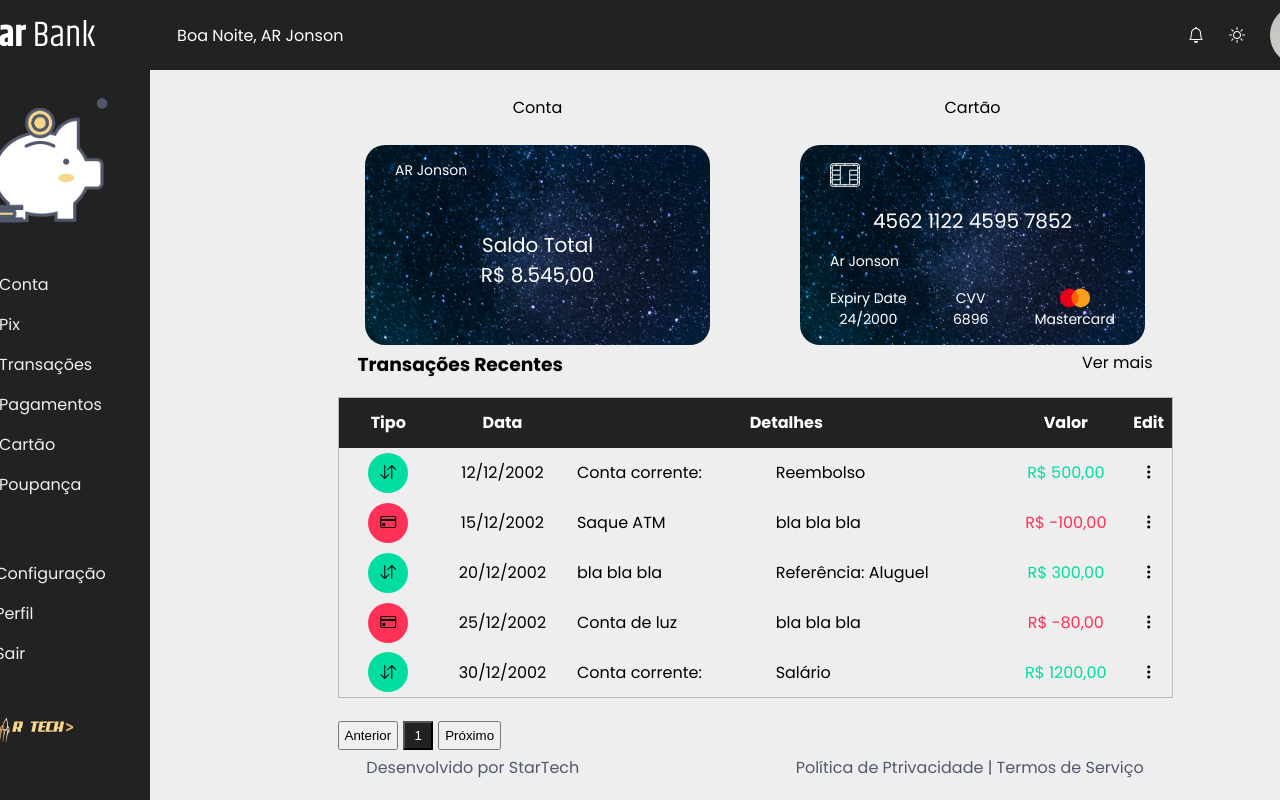
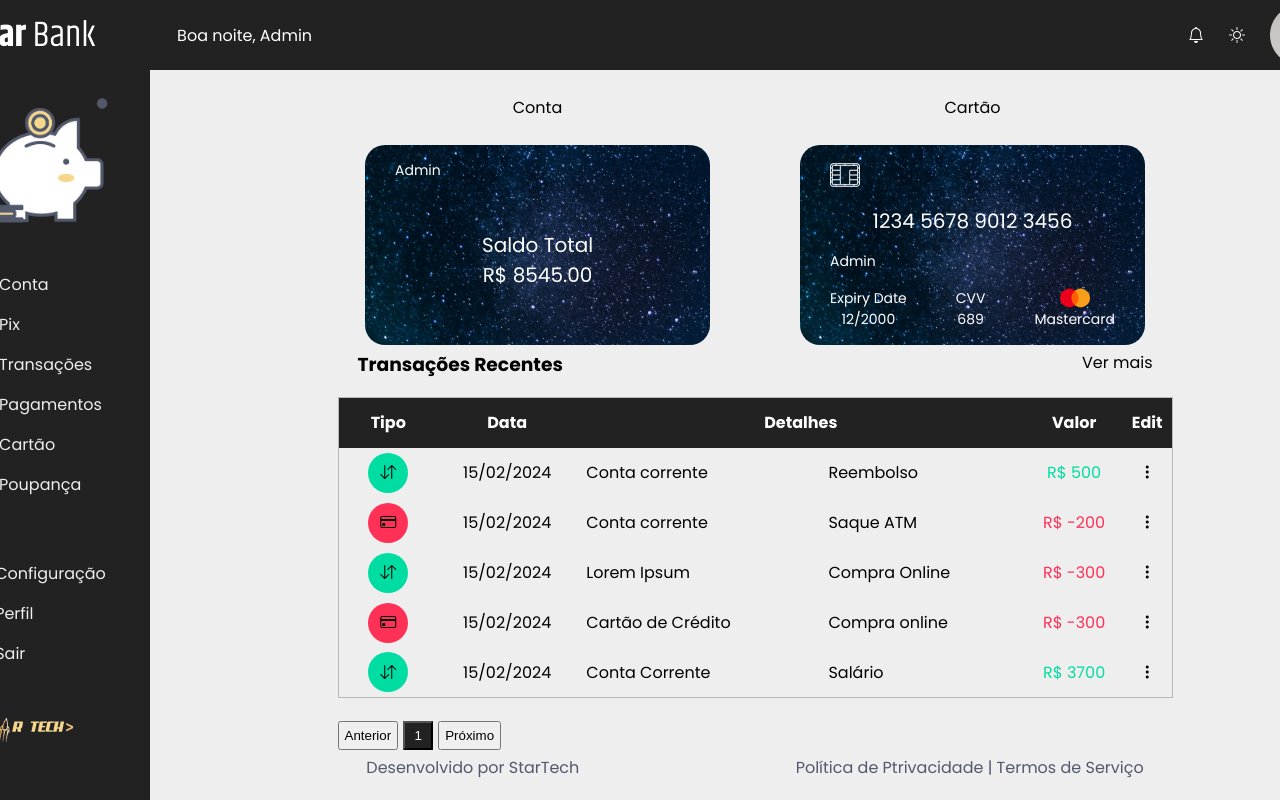
Before and after one commit to marina-barbosa/starbank-backend-v1, an Angular app: page / in a window 1280 px wide. Shown: the top 800 px of the page. Built offline with nearby package versions, Linux system fonts and the light colour scheme.

Commit message:
feat: TS home

```diff
--- a/src/app/dashboard/home/home.component.html
+++ b/src/app/dashboard/home/home.component.html
@@ -4,11 +4,11 @@
   <div class="top-container">
     <div class="logo"><span>Star</span> Bank</div>
     <div class="top-right">
-      <div class="saudacao">Boa Noite, AR Jonson</div>
+      <div class="saudacao">{{cumprimento}}, {{user.name}}</div>
       <div class="top-botoes">
         <i class="bi bi-bell"></i>
         <i class="bi bi-sun"></i>
-        <img src="../../../assets/perfil.png" alt="" srcset="">
+        <img src="{{user.avatar}}" alt="" srcset="">
       </div>
     </div>
   </div>
@@ -37,10 +37,10 @@
         <div class="card">
           <p>Conta</p>
           <div class="conta">
-            <div>AR Jonson</div>
+            <div>{{user.name}}</div>
             <div>
               <p>Saldo Total</p>
-              <p>R$ 8.545,00</p>
+              <p>R$ {{(user.saldoTotal/100).toFixed(2)}}</p>
             </div>
           </div>
         </div>
@@ -48,20 +48,20 @@
           <p>Cartão</p>
           <div class="credito">
             <div><img src="../../../assets/credit-card-chip.svg" alt="" srcset=""></div>
-            <div>4562 1122 4595 7852</div>
-            <div>Ar Jonson</div>
+            <div>{{user.cartao.numero}}</div>
+            <div>{{user.name}}</div>
             <div>
               <span>
                 <p>Expiry Date</p>
-                <p>24/2000</p>
+                <p>{{user.cartao.validade}}</p>
               </span>
               <span>
                 <p>CVV</p>
-                <p>6896</p>
+                <p>{{user.cartao.cvv}}</p>
               </span>
               <span>
                 <img src="../../../assets/mastercard-byicon54.svg" alt="" srcset="">
-                <p>Mastercard</p>
+                <p>{{user.cartao.tipo}}</p>
               </span>
             </div>
           </div>
@@ -84,54 +84,16 @@
               </tr>
             </thead>
             <tbody>
-              <tr>
+              <tr *ngFor="let transacao of user.transacoes">
                 <td>
-                  <div><i class="bi bi-arrow-down-up"></i></div>
+                  <div *ngIf="transacao.tipo === 'entrada'"><i class="bi bi-arrow-down-up"></i></div>
+                  <div *ngIf="transacao.tipo === 'saída'"><i class="bi bi-credit-card"></i></div>
                 </td>
-                <td>12/12/2002</td>
-                <td>Conta corrente:</td>
-                <td>Reembolso</td>
-                <td>R$ 500,00</td>
-                <td><i class="bi bi-three-dots-vertical"></i></td>
-              </tr>
-              <tr>
-                <td>
-                  <div><i class="bi bi-credit-card"></i></div>
-                </td>
-                <td>15/12/2002</td>
-                <td>Saque ATM</td>
-                <td>bla bla bla</td>
-                <td>R$ -100,00</td>
-                <td><i class="bi bi-three-dots-vertical"></i></td>
-              </tr>
-              <tr>
-                <td>
-                  <div><i class="bi bi-arrow-down-up"></i></div>
-                </td>
-                <td>20/12/2002</td>
-                <td>bla bla bla</td>
-                <td>Referência: Aluguel</td>
-                <td>R$ 300,00</td>
-                <td><i class="bi bi-three-dots-vertical"></i></td>
-              </tr>
-              <tr>
-                <td>
-                  <div><i class="bi bi-credit-card"></i></div>
-                </td>
-                <td>25/12/2002</td>
-                <td>Conta de luz</td>
-                <td>bla bla bla</td>
-                <td>R$ -80,00</td>
-                <td><i class="bi bi-three-dots-vertical"></i></td>
-              </tr>
-              <tr>
-                <td>
-                  <div><i class="bi bi-arrow-down-up"></i></div>
-                </td>
-                <td>30/12/2002</td>
-                <td>Conta corrente:</td>
-                <td>Salário</td>
-                <td>R$ 1200,00</td>
+                <td>{{ transacao.data | date:'dd/MM/yyyy' }}</td>
+                <td>{{ transacao.detalhes[0] }}</td>
+                <td>{{ transacao.detalhes[1] }}</td>
+                <td [ngStyle]="{'color': transacao.valor >= 0 ? 'var(--verde)' : 'var(--vermelho)'}">R$ {{ transacao.valor }}</td>
+
                 <td><i class="bi bi-three-dots-vertical"></i></td>
               </tr>
             </tbody>
--- a/src/app/dashboard/home/home.component.ts
+++ b/src/app/dashboard/home/home.component.ts
@@ -1,12 +1,100 @@
+import { CommonModule } from '@angular/common';
 import { Component } from '@angular/core';
 
 @Component({
   selector: 'app-home',
   standalone: true,
-  imports: [],
+  imports: [CommonModule],
   templateUrl: './home.component.html',
   styleUrl: './home.component.scss'
 })
 export class HomeComponent {
 
+  user: {
+    name: string,
+    saldoTotal: number,
+    momento: Date,
+    transacoes: {
+      id: number,
+      tipo: string,
+      data: Date,
+      detalhes: string[],
+      valor: number
+    }[],
+    avatar: string,
+    cartao: {
+      numero: string,
+      titular: string,
+      validade: string,
+      cvv: string,
+      tipo: string
+    }
+  };
+
+  cumprimento: string;
+
+  constructor() {
+    this.user = {
+      name: 'Admin',
+      saldoTotal: 854500,
+      momento: new Date(),
+      transacoes: [
+        {
+          id: 1,
+          tipo: 'entrada',
+          data: new Date(),
+          detalhes: ['Conta corrente', 'Reembolso'],
+          valor: 500.00
+        },
+        {
+          id: 2,
+          tipo: 'saída',
+          data: new Date(),
+          detalhes: ['Conta corrente', 'Saque ATM'],
+          valor: -200.00
+        },
+        {
+          id: 3,
+          tipo: 'entrada',
+          data: new Date(),
+          detalhes: ['Lorem Ipsum', 'Compra Online'],
+          valor: -300.00
+        },
+        {
+          id: 4,
+          tipo: 'saída',
+          data: new Date(),
+          detalhes: ['Cartão de Crédito','Compra online'],
+          valor: -300.00
+        },
+        {
+          id: 5,
+          tipo: 'entrada',
+          data: new Date(),
+          detalhes: ['Conta Corrente','Salário'],
+          valor: 3700.00
+        }
+      ],
+      avatar: '../../../assets/perfil.png',
+      cartao: {
+        numero: '1234 5678 9012 3456',
+        titular: 'Admin',
+        validade: '12/2000',
+        cvv: '689',
+        tipo: 'Mastercard'
+      }
+    };
+
+    const horaAtual = this.user.momento.getHours();
+    if (horaAtual >= 5 && horaAtual < 12) {
+      this.cumprimento = 'Bom dia';
+    } else if (horaAtual >= 12 && horaAtual < 18) {
+      this.cumprimento = 'Boa tarde';
+    } else {
+      this.cumprimento = 'Boa noite';
+    }
+
+  }
+
+
 }
```
